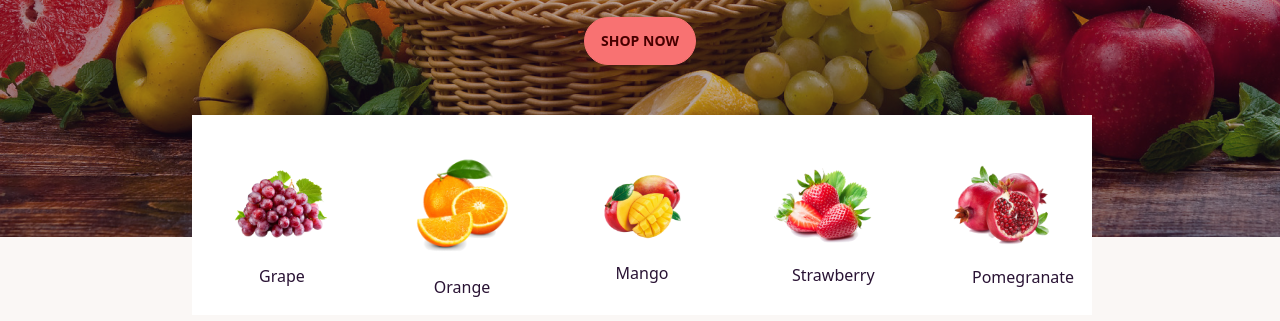
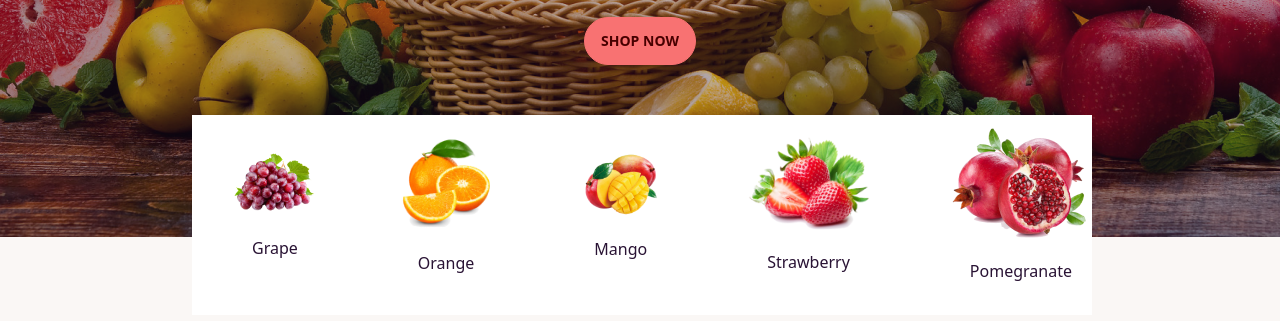
Before and after one commit to ibrahimrow/fruit-brust, a plain HTML site: page index.html in a window 1280 px wide. Shown: the part 479-800 px from the top of the page. Drawn offline with nearby package versions, Linux system fonts and the light colour scheme; grey boxes are pictures that could not be loaded.

Commit message:
add something

```diff
--- a/index.html
+++ b/index.html
@@ -133,7 +133,7 @@
     </header>
     <!-- bonus part -->
     <section
-        class="w-[900px] mx-auto h-[200px] p-10  grid-cols-5 bg-white gap-20 relative bottom-32 left-48 text-center items-center hidden lg:inline-grid   ">
+        class=" lg:w-[900px] mx-auto h-[200px] p-10  bg-white gap-20 relative bottom-32 left-48 text-center items-center hidden lg:inline-flex   ">
         <div>
             <img src="./images/fruit1.png" alt="">
             <p class="text-center items-center p-5">Grape</p>
```
